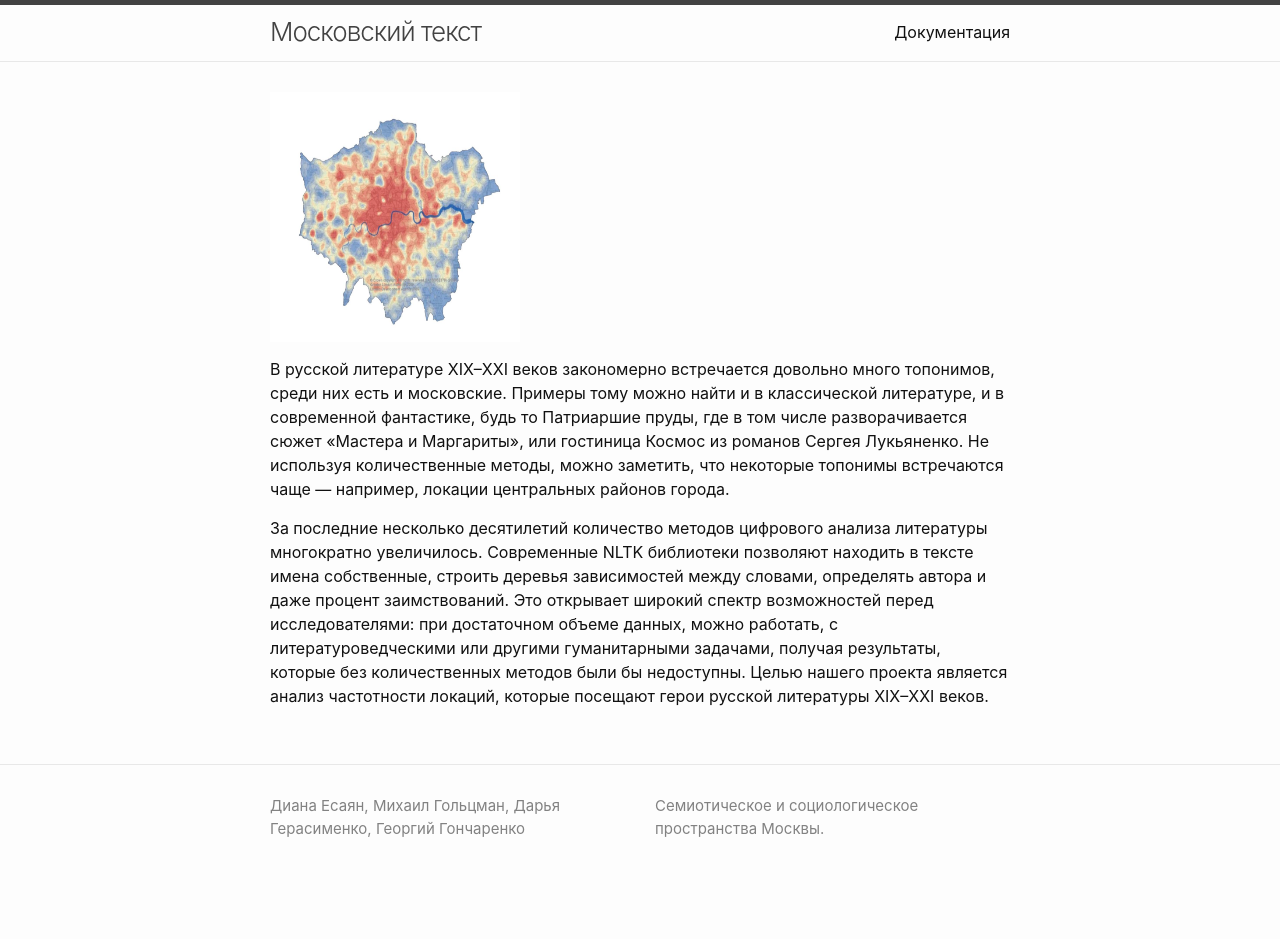
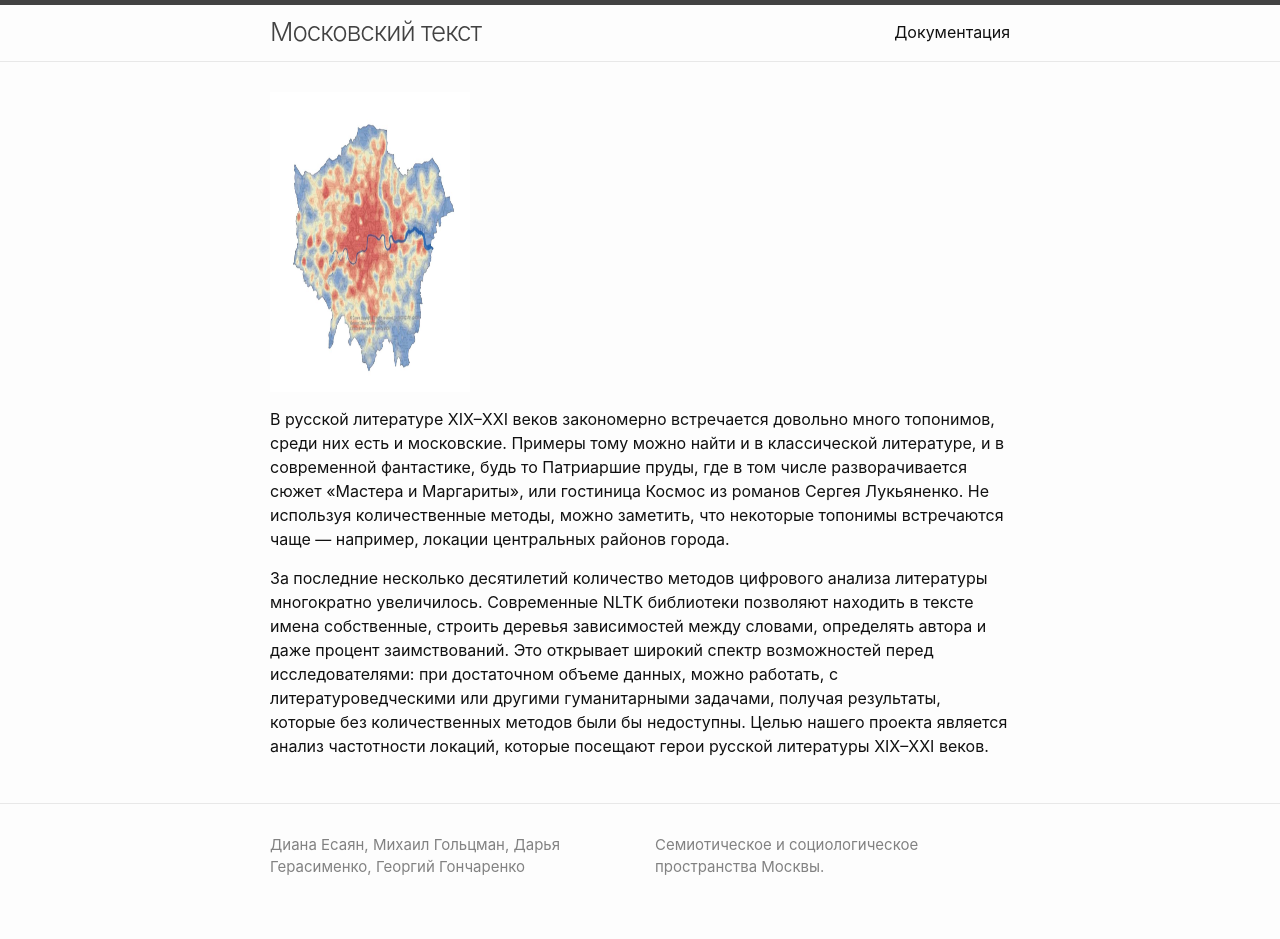
Before and after one commit to daryagerasimenko/MT, a Jekyll site: the page built from index.md, in a window 1280 px wide. Built offline with Jekyll 4.4.1, drawn with Linux system fonts in a browser that asks for light colours; before the commit the page ends 900 px from its top, so only the background shows below that.

Commit message:
Update home.html

```diff
--- a/_layouts/home.html
+++ b/_layouts/home.html
@@ -9,7 +9,7 @@
 
   {{ content }}
 
-    <p><img src="photo_2023-04-07 17.22.32.jpeg" width="250" height="250" align="center"></p>
+    <p><img src="photo_2023-04-07 17.22.32.jpeg" width="200" height="300" align="center"></p>
 
   <p>В русской литературе XIX–XXI веков закономерно встречается довольно много топонимов,
 среди них есть и московские. Примеры тому можно найти и в классической литературе, и в современной фантастике,
```
